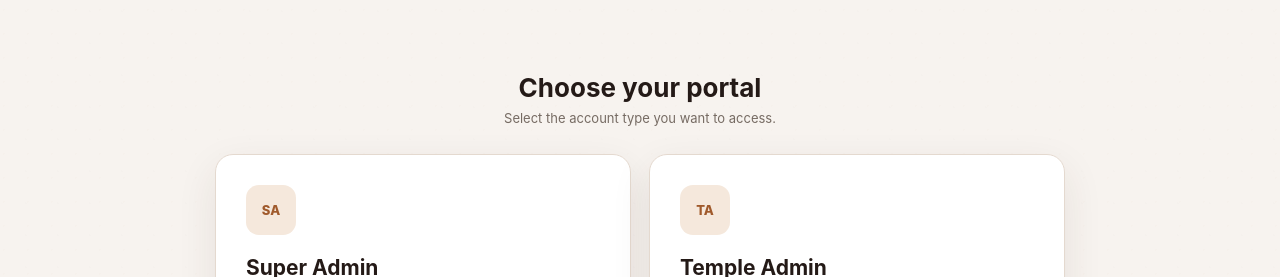
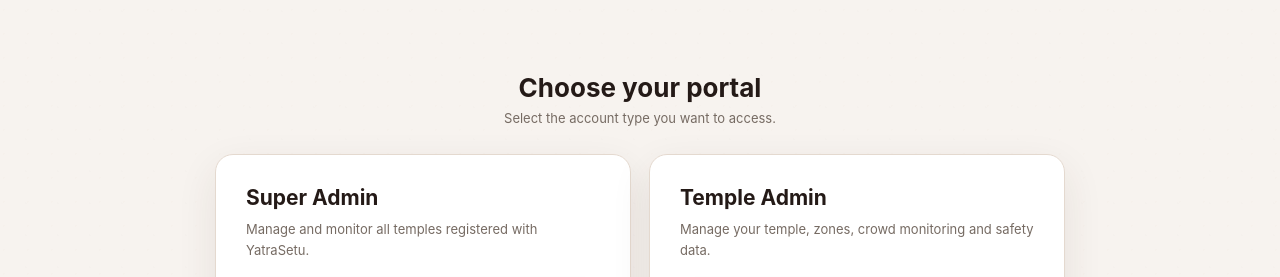
Before and after one commit to yashsrivastava457/YatraSetu, a plain HTML site: page home.html in a window 1280 px wide. Shown: the part 523-800 px from the top of the page. Drawn offline with Linux system fonts and the light colour scheme.

Commit message:
Update home.html

```diff
--- a/home.html
+++ b/home.html
@@ -78,9 +78,6 @@
 
                 <div class="portal-card">
 
-                    <div class="portal-icon">
-                        SA
-                    </div>
 
                     <h3>
                         Super Admin
@@ -104,9 +101,7 @@
 
                 <div class="portal-card">
 
-                    <div class="portal-icon">
-                        TA
-                    </div>
+
 
                     <h3>
                         Temple Admin
```
